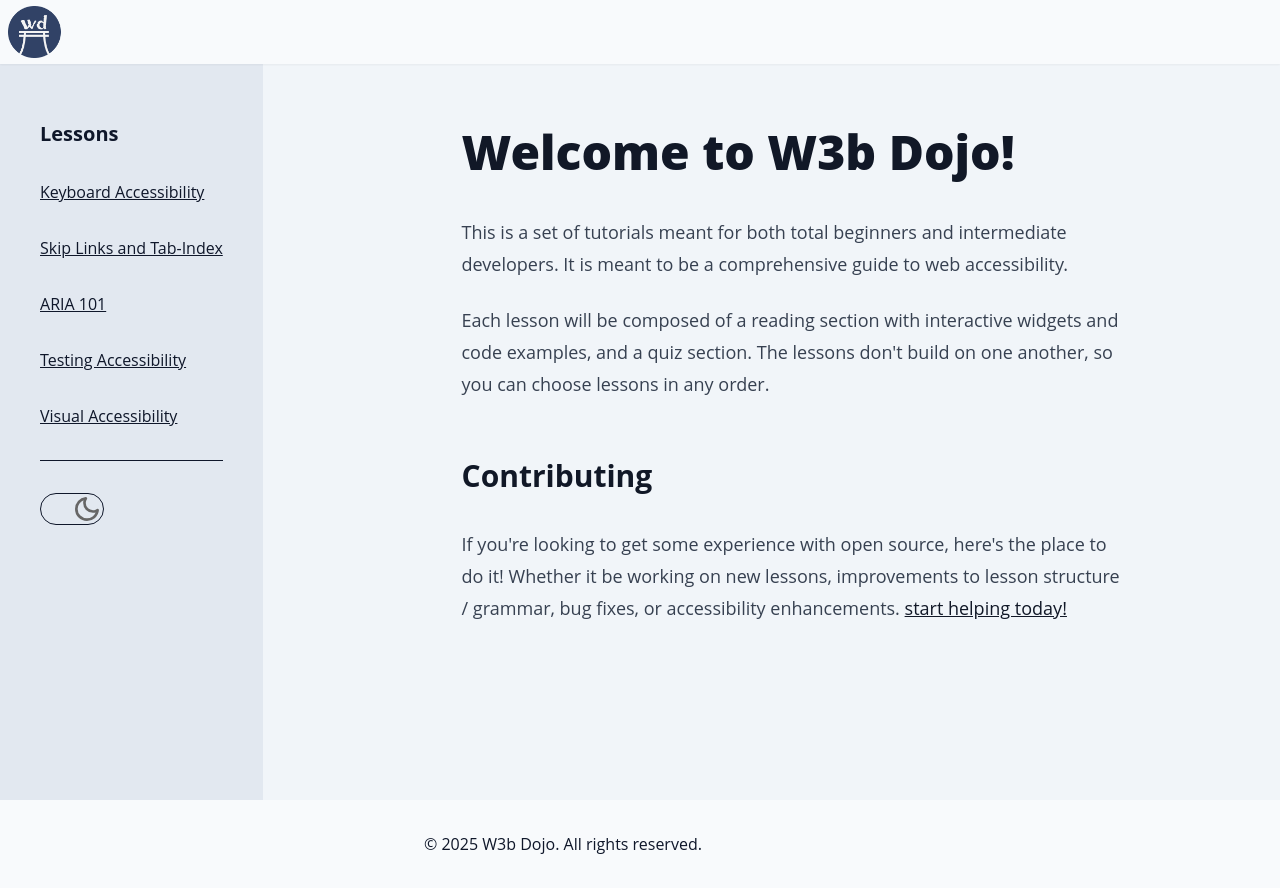
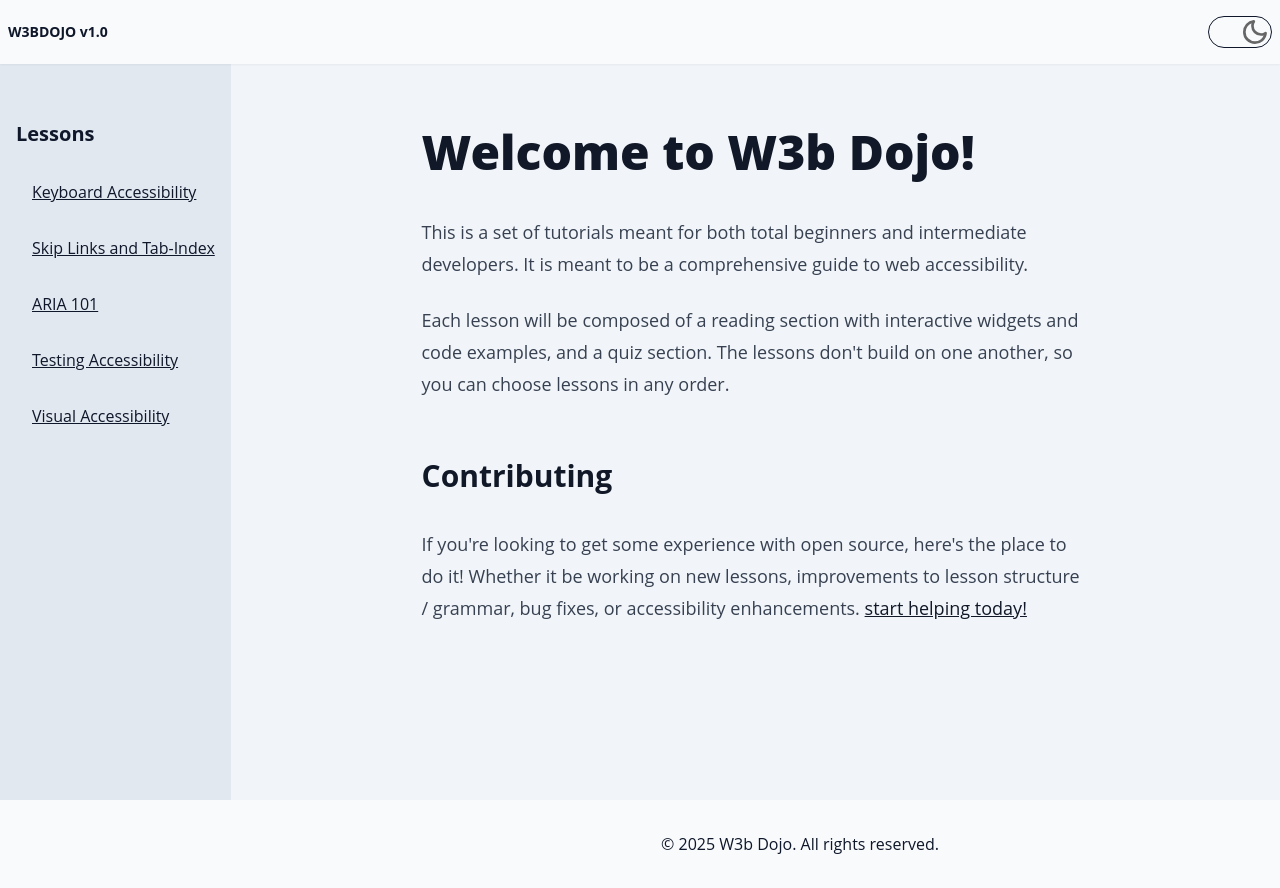
Before and after one commit to joayo13/w3bdojo, a SvelteKit app: page / in a window 1280 px wide. Built offline with nearby package versions, Linux system fonts and the light colour scheme.

Commit message:
changed layout sidebar to be smaller and with indentation for links

```diff
--- a/src/routes/+layout.svelte
+++ b/src/routes/+layout.svelte
@@ -47,8 +47,8 @@
 	class="fixed z-10 flex h-16 w-full items-center justify-between bg-slate-50 px-2 text-slate-900 shadow-sm dark:bg-slate-950 dark:text-slate-200"
 >
 	<span class="flex items-center gap-2">
-		<a href="/">
-			<img src="/logo.png" class="w-14" alt="w3b dojo logo" />
+		<a class="text-sm font-bold no-underline" href="/">
+			W3BDOJO v1.0
 		</a>
 	</span>
 	<button
@@ -60,14 +60,24 @@
 		<div class="h-1 w-3/4 rounded-full bg-slate-900 dark:bg-slate-200"></div>
 		<div class="h-1 w-full rounded-full bg-slate-900 dark:bg-slate-200"></div>
 	</button>
+	<button
+				onclick={toggleDarkMode}
+				aria-label="Toggle dark mode"
+				aria-pressed={darkMode}
+				class="hidden xl:block relative ml-auto h-8 w-16 rounded-full border border-slate-900 dark:border-slate-200"
+			>
+				<div
+					class="absolute right-0 top-1/2 size-8 -translate-y-1/2 bg-moon-svg dark:left-0 dark:bg-sun-svg"
+				></div>
+			</button>
 </nav>
 <!-- desktop nav links -->
 <nav
 	aria-labelledby="lessons-header"
-	class="fixed hidden h-screen flex-col bg-slate-200 px-10 pt-16 text-slate-900 lg:flex dark:bg-slate-800 dark:text-slate-200"
+	class="fixed hidden h-screen flex-col bg-slate-200 px-4 pt-16 text-slate-900 md:flex dark:bg-slate-800 dark:text-slate-200"
 >
 	<h2 class="mt-14 text-xl font-bold" id="lessons-header">Lessons</h2>
-	<ul class="relative mt-8 flex flex-col gap-8">
+	<ul class="relative mt-8 ml-4 flex flex-col gap-8">
 		<li>
 			<a href="/lessons/lesson-1">Keyboard Accessibility</a>
 		</li>
@@ -84,17 +94,7 @@
 			<a href="/lessons/lesson-5">Visual Accessibility</a>
 		</li>
 		<li>
-			<div aria-hidden="true" class="h-px w-full bg-slate-900 dark:bg-slate-200"></div>
-			<button
-				onclick={toggleDarkMode}
-				aria-label="Toggle dark mode"
-				aria-pressed={darkMode}
-				class="relative ml-auto mt-8 h-8 w-16 rounded-full border border-slate-900 dark:border-slate-200"
-			>
-				<div
-					class="absolute right-0 top-1/2 size-8 -translate-y-1/2 bg-moon-svg dark:left-0 dark:bg-sun-svg"
-				></div>
-			</button>
+
 		</li>
 	</ul>
 </nav>
@@ -158,7 +158,7 @@
 
 <div
 	id="main-content"
-	class="flex min-h-screen justify-center bg-slate-100 px-2 pt-32 text-lg text-neutral-900 lg:pl-80 dark:bg-slate-900 dark:text-neutral-200"
+	class="flex min-h-screen justify-center bg-slate-100 px-2 pt-32 text-lg text-neutral-900 md:pl-60 dark:bg-slate-900 dark:text-neutral-200"
 >
 	<GlobalNotifications />
 	{@render children()}
@@ -166,7 +166,7 @@
 <footer
 	class="bg-slate-50 py-8 text-slate-900 shadow-sm lg:pl-80 dark:bg-slate-950 dark:text-slate-200"
 >
-	<div class="mx-auto max-w-3xl px-2">
+	<div class="mx-auto max-w-fit px-2">
 		<p>© 2025 W3b Dojo. All rights reserved.</p>
 	</div>
 </footer>
```
